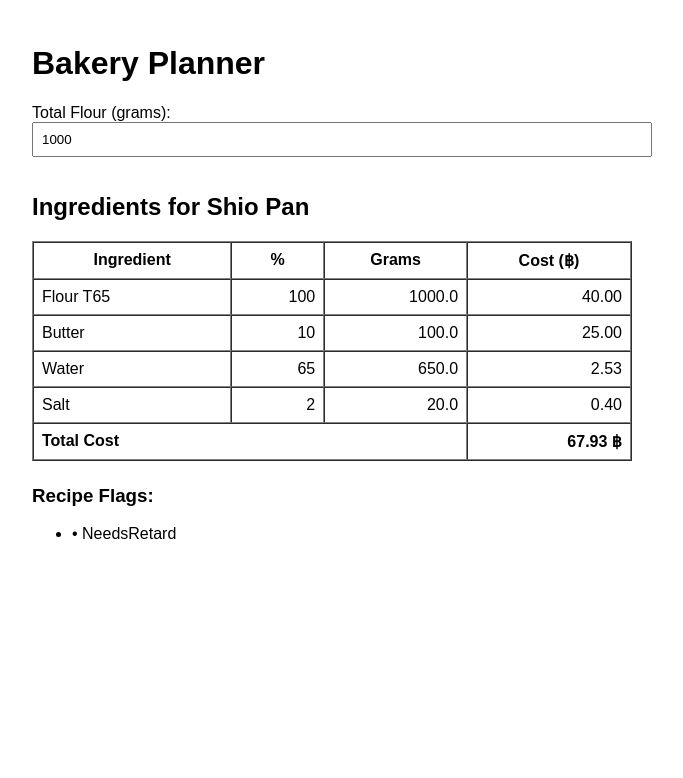
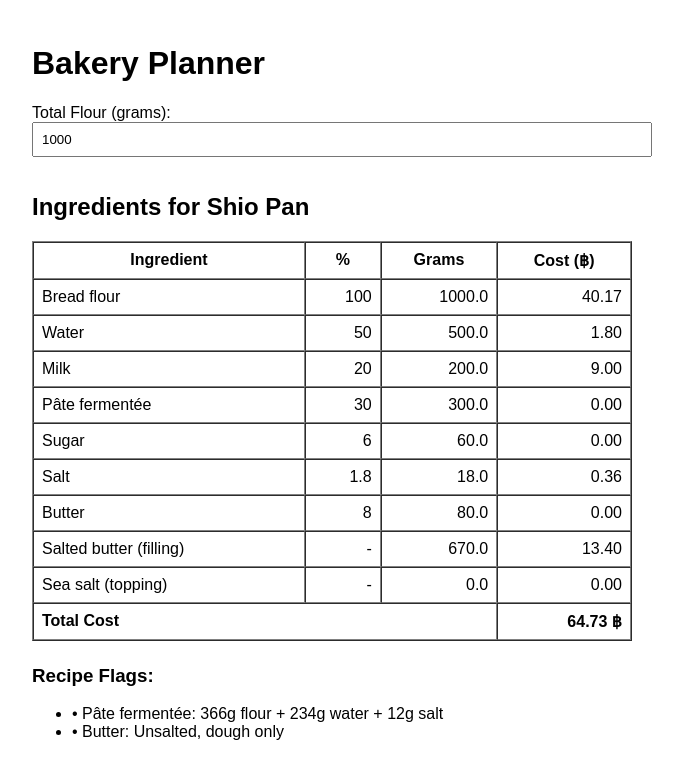
Before and after one commit to Rottjung/Brood, a React (Create React App) app: page / in a window 1280 px wide. Shown: the top 778 px of the page, without its empty margins (308-991 px from the left). Built offline with nearby package versions, Linux system fonts and the light colour scheme.

Commit message:
Update app.js

```diff
--- a/src/App.js
+++ b/src/App.js
@@ -1,33 +1,20 @@
-import React, { useState } from "react";
 
-const mockIngredients = [
-  { name: "Flour T65", packageWeightKg: 22.5, packagePrice: 900 },
-  { name: "Butter", packageWeightKg: 1, packagePrice: 250 },
-  { name: "Water", packageWeightKg: 18, packagePrice: 70 },
-  { name: "Salt", packageWeightKg: 1, packagePrice: 20 },
-];
-
-const mockRecipe = {
-  name: "Shio Pan",
-  ingredients: [
-    { name: "Flour T65", percent: 100 },
-    { name: "Butter", percent: 10 },
-    { name: "Water", percent: 65 },
-    { name: "Salt", percent: 2 },
-  ],
-  flags: ["NeedsRetard"]
-};
-
-function getCostPerKg(name) {
-  const entry = mockIngredients.find(i => i.name === name);
-  return entry ? entry.packagePrice / entry.packageWeightKg : 0;
-}
+import React, { useState, useEffect } from "react";
+import recipes from "./data/recipes.json";
+import prices from "./data/ingredientPrices.json";
 
 export default function BakeryPlanner() {
   const [totalFlourGrams, setTotalFlourGrams] = useState(1000);
+  const recipe = recipes[0];
 
-  const scaledIngredients = mockRecipe.ingredients.map(i => {
-    const grams = (i.percent / 100) * totalFlourGrams;
+  const getCostPerKg = (ingredientName) => {
+    const match = prices.find(p => ingredientName.toLowerCase().includes(p.name.toLowerCase()));
+    return match ? match.price : 0;
+  };
+
+  const scaledIngredients = recipe.ingredients.map(i => {
+    const base = i.percent ? (i.percent / 100) * totalFlourGrams : 0;
+    const grams = i.fixedGrams || base;
     const costPerKg = getCostPerKg(i.name);
     const cost = (grams / 1000) * costPerKg;
     return { ...i, grams, cost: cost.toFixed(2) };
@@ -46,7 +33,7 @@ export default function BakeryPlanner() {
         style={{ width: "100%", padding: "0.5rem", marginBottom: "1rem" }}
       />
 
-      <h2>Ingredients for {mockRecipe.name}</h2>
+      <h2>Ingredients for {recipe.name}</h2>
       <table border="1" cellPadding="8" cellSpacing="0" width="100%">
         <thead>
           <tr>
@@ -60,7 +47,7 @@ export default function BakeryPlanner() {
           {scaledIngredients.map((i, idx) => (
             <tr key={idx}>
               <td>{i.name}</td>
-              <td align="right">{i.percent}</td>
+              <td align="right">{i.percent || "-"}</td>
               <td align="right">{i.grams.toFixed(1)}</td>
               <td align="right">{i.cost}</td>
             </tr>
@@ -74,8 +61,8 @@ export default function BakeryPlanner() {
 
       <h3 style={{ marginTop: "1.5rem" }}>Recipe Flags:</h3>
       <ul>
-        {mockRecipe.flags.map((flag, idx) => (
-          <li key={idx}>• {flag}</li>
+        {recipe.ingredients.filter(i => i.note).map((i, idx) => (
+          <li key={idx}>• {i.name}: {i.note}</li>
         ))}
       </ul>
     </div>
```
